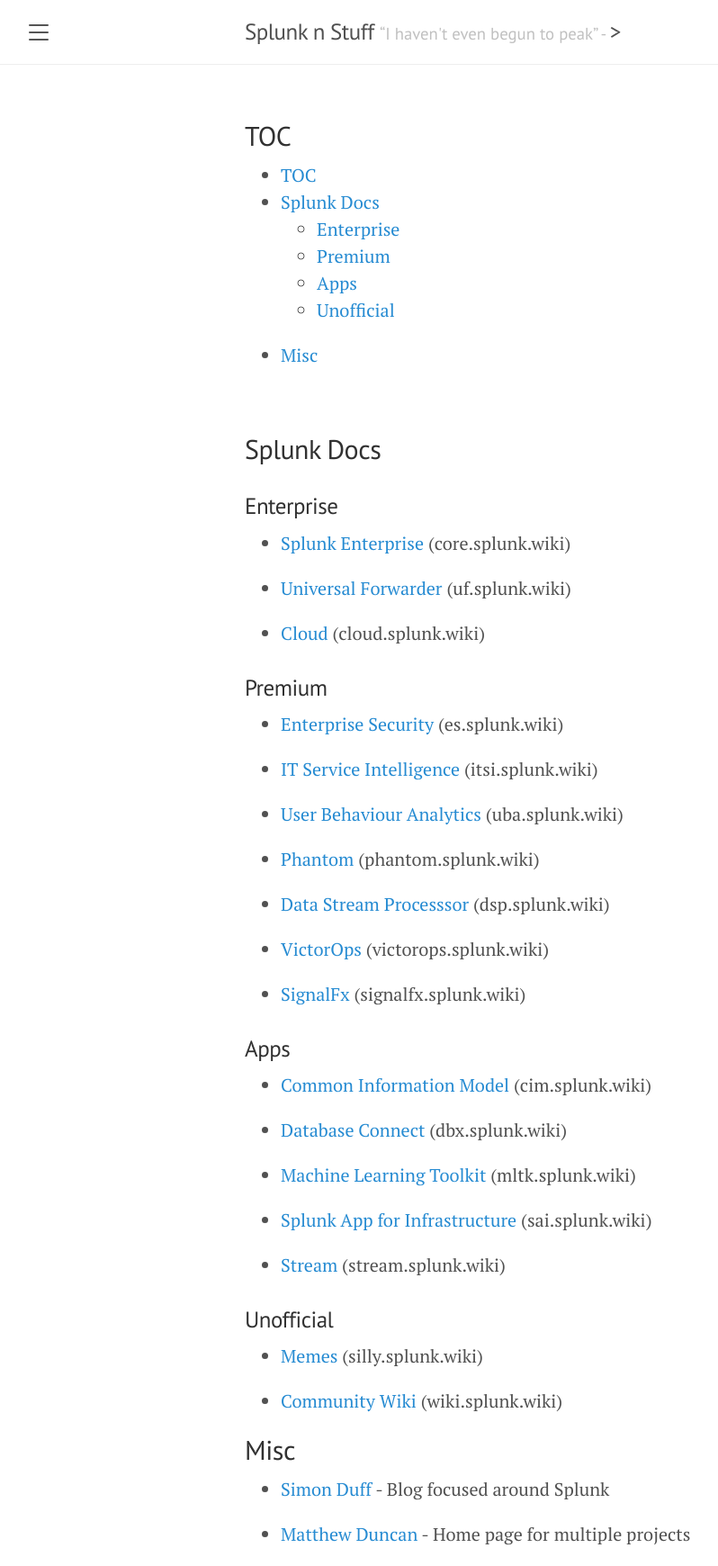
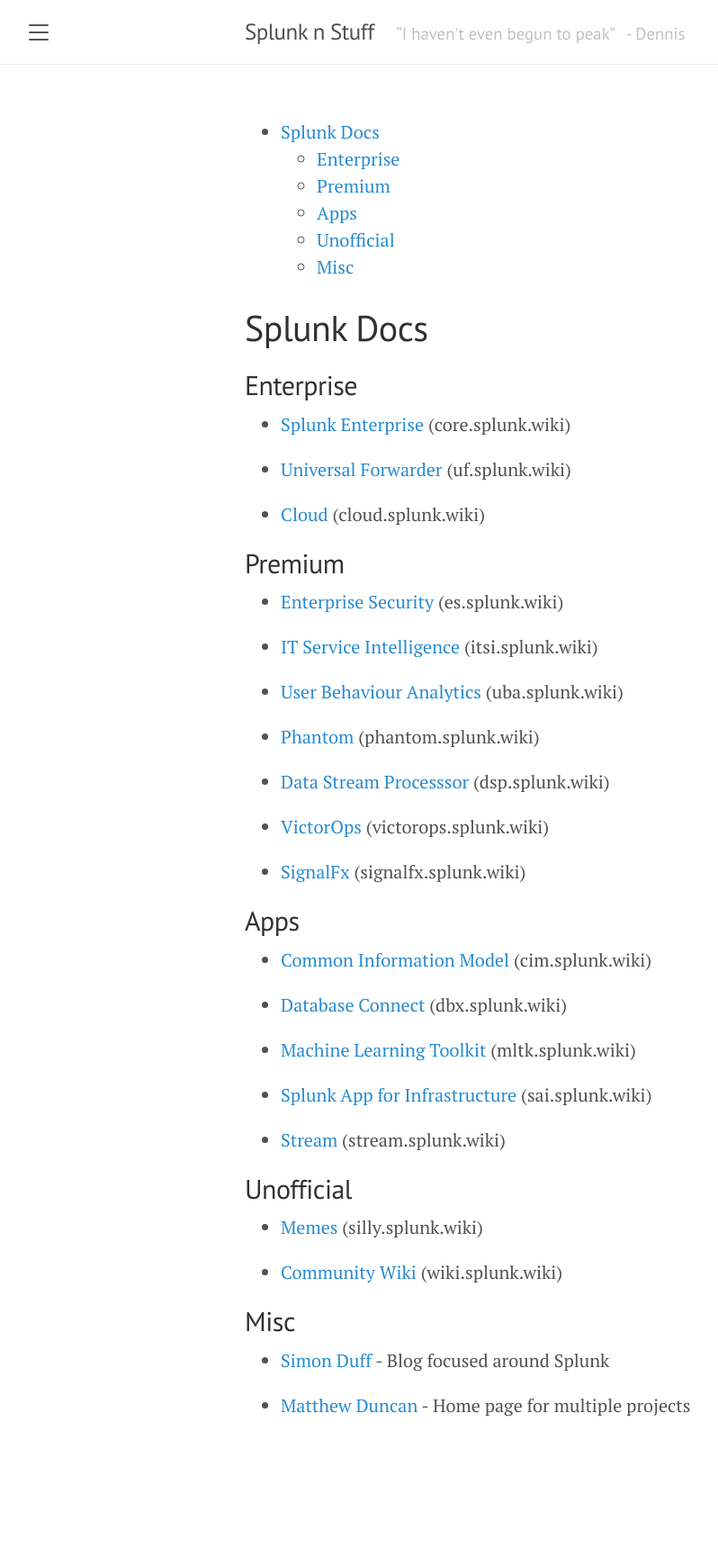
Before and after one commit to fontora/fontora.dev, a Jekyll site: the page built from links.md, in a window 1280 px wide. Shown: the whole page at 90% size, without its empty margins (8-806 px from the left). Built offline with Jekyll 4.4.1, drawn with Linux system fonts in a browser that asks for light colours; our own code applies the rules of GitHub Pages for plain Markdown files; after the commit the page ends 1597 px from its top, so only the background shows below that.

Commit message:
Tweaking!

```diff
--- a/_includes/sidebar.html
+++ b/_includes/sidebar.html
@@ -30,18 +30,20 @@
        </nav>
 
        <div class="sidebar-item">
+        {% for item in site.data.social %}
+        <div id="social">
+          {% assign sm = site.data.social %}
+          {% for entry in site.data.social %}
+            {% assign key = entry | first %}
+            <a href="{{ sm[key].href }}{{ sm[key].id }}" title="{{ sm[key].title }}" rel="me"><i class="fa {{ sm[key].fa-icon }} fa-2x"></i></a>
+          {% endfor %}
+        </div>
+        {% endfor %}
+      </div>
+
+       <div class="sidebar-item">
          <p>
            &copy; {{ site.time | date: '%Y' }}. All rights reserved.
          </p>
        </div>
      </div>
-
-     {% for item in site.data.social %}
-     <div id="social">
-       {% assign sm = site.data.social %}
-       {% for entry in site.data.social %}
-         {% assign key = entry | first %}
-         <a href="{{ sm[key].href }}{{ sm[key].id }}" title="{{ sm[key].title }}" rel="me"><i class="fa {{ sm[key].fa-icon }} fa-2x"></i></a>
-       {% endfor %}
-     </div>
-     {% endfor %}
--- a/_layouts/default.html
+++ b/_layouts/default.html
@@ -15,7 +15,7 @@
           <h3 class="masthead-title">
             <a href="{{ site.baseurl }}/" title="Home">{{ site.title }}</a>
             {% assign random = site.time | date: "%s" | modulo: site.data.quotes_sunny.size %}
-            <small>&ldquo;{{ site.data.quotes_sunny[random].quote }}&rdquo; - {{ site.data.inspirational-quotes[random].character }}</small>>
+            &nbsp;&nbsp;&nbsp;<small>&ldquo;{{ site.data.quotes_sunny[random].quote }}&rdquo; &nbsp;&nbsp;- {{ site.data.quotes_sunny[random].character }}</small>
             <!-- <small>{{ site.tagline }}</small> -->
           </h3>
         </div>
--- a/links.md
+++ b/links.md
@@ -3,36 +3,33 @@
 title: "Links"
 ---
 
-## TOC
-
 * TOC
 {:toc}
-<br />
 
-## Splunk Docs
+# Splunk Docs
 
-### Enterprise
+## Enterprise
 
 {% for item in site.data.links_splunk_enterprise %}
 
 * [{{ item.name }}]({{ item.link }}) ({{ item.info }})
 {% endfor %}
 
-### Premium
+## Premium
 
 {% for item in site.data.links_splunk_premium %}
 
 * [{{ item.name }}]({{ item.link }}) ({{ item.info }})
 {% endfor %}
 
-### Apps
+## Apps
 
 {% for item in site.data.links_splunk_apps %}
 
 * [{{ item.name }}]({{ item.link }}) ({{ item.info }})
 {% endfor %}
 
-### Unofficial
+## Unofficial
 
 {% for item in site.data.links_splunk_unofficial %}
 
```
